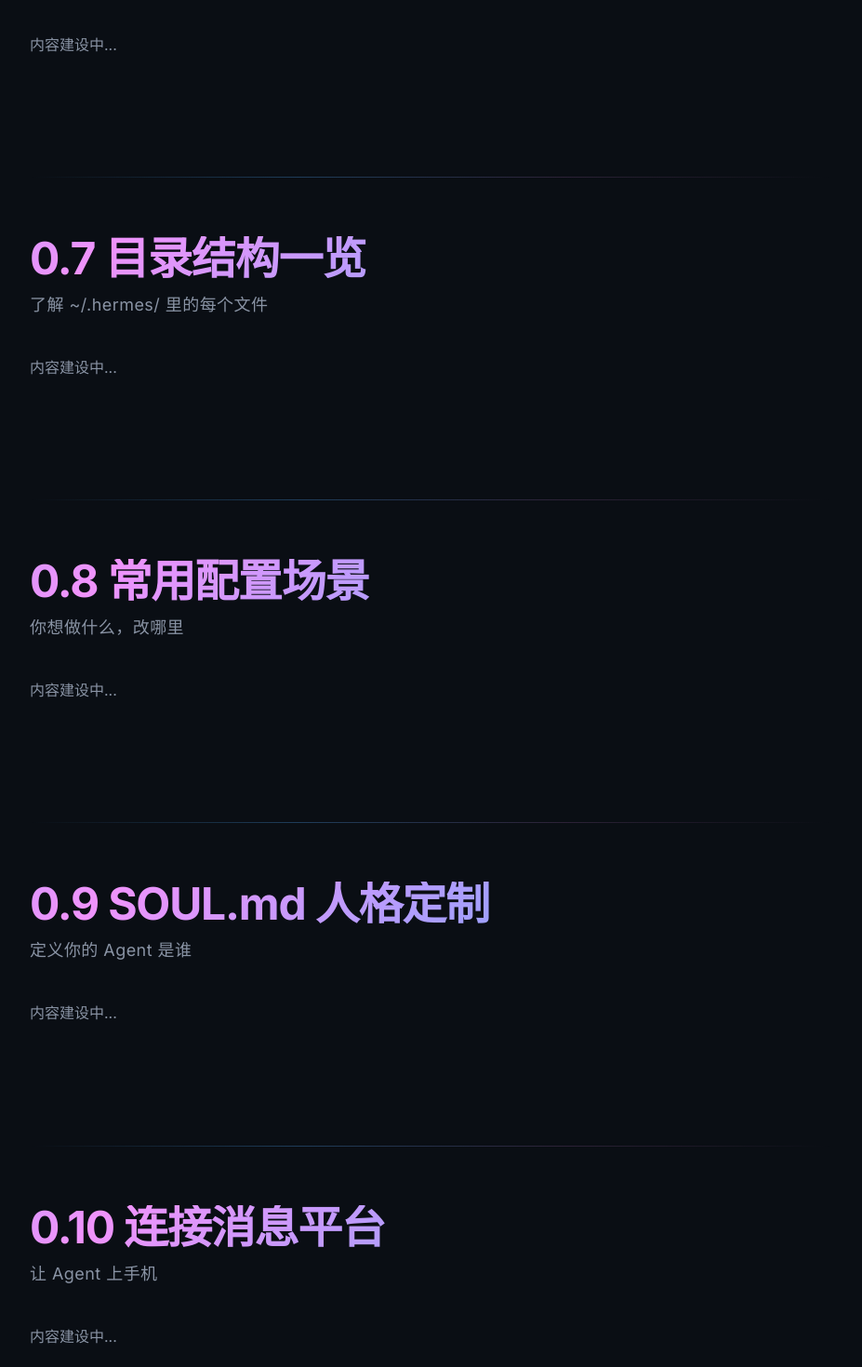
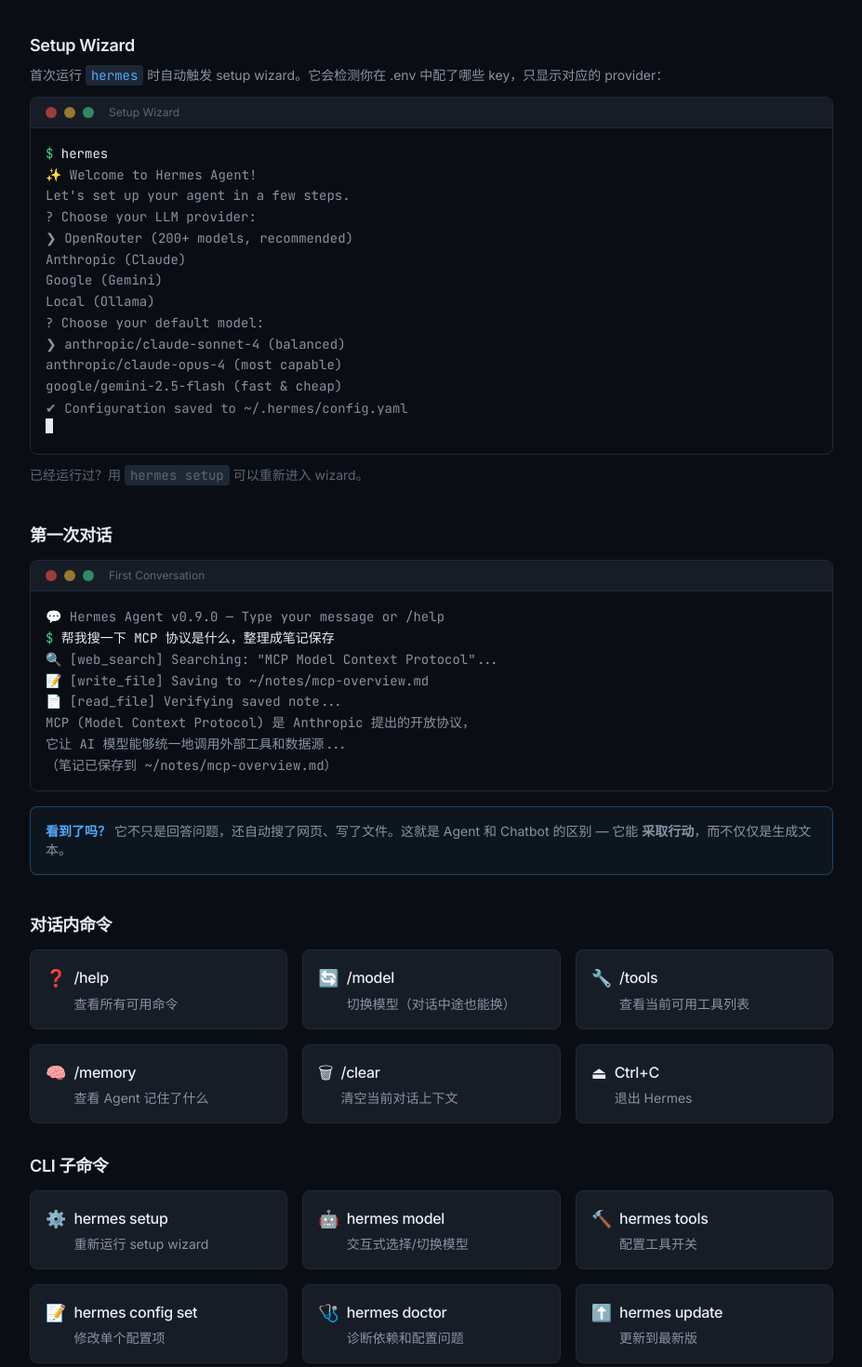
Before and after one commit to HelloiOS2014/my_hermes_study, a React (Vite) app: page / in a window 1280 px wide. Shown: the part 9000-10470 px from the top of the page at 93% size, without its empty margins (296-1223 px from the left). Built offline with nearby package versions, Linux system fonts and the light colour scheme.

Commit message:
feat(layer0): implement FirstConversation section with setup wizard demo

```diff
--- a/src/sections/layer0/FirstConversation.tsx
+++ b/src/sections/layer0/FirstConversation.tsx
@@ -1,11 +1,192 @@
 import { Section } from "../../components/layout/Section";
 import { TypewriterTitle } from "../../components/ui/TypewriterTitle";
+import { Terminal } from "../../components/ui/Terminal";
+import { CardGrid } from "../../components/ui/CardGrid";
+import { ExtendedReading } from "../../components/ui/ExtendedReading";
+
+const setupWizardLines = [
+  { type: "command" as const, text: "hermes" },
+  {
+    type: "output" as const,
+    text: "✨ Welcome to Hermes Agent!",
+    delay: 600,
+  },
+  {
+    type: "output" as const,
+    text: "   Let's set up your agent in a few steps.",
+    delay: 300,
+  },
+  { type: "output" as const, text: "", delay: 400 },
+  {
+    type: "output" as const,
+    text: "? Choose your LLM provider:",
+    delay: 500,
+  },
+  {
+    type: "output" as const,
+    text: "  ❯ OpenRouter (200+ models, recommended)",
+  },
+  { type: "output" as const, text: "    Anthropic (Claude)" },
+  { type: "output" as const, text: "    Google (Gemini)" },
+  { type: "output" as const, text: "    Local (Ollama)", delay: 800 },
+  { type: "output" as const, text: "", delay: 300 },
+  {
+    type: "output" as const,
+    text: "? Choose your default model:",
+    delay: 500,
+  },
+  {
+    type: "output" as const,
+    text: "  ❯ anthropic/claude-sonnet-4 (balanced)",
+  },
+  { type: "output" as const, text: "    anthropic/claude-opus-4 (most capable)" },
+  {
+    type: "output" as const,
+    text: "    google/gemini-2.5-flash (fast & cheap)",
+    delay: 800,
+  },
+  { type: "output" as const, text: "", delay: 300 },
+  {
+    type: "output" as const,
+    text: "✔ Configuration saved to ~/.hermes/config.yaml",
+    delay: 400,
+  },
+  {
+    type: "output" as const,
+    text: "✨ Setup complete! Type your first message below.",
+    delay: 400,
+  },
+];
+
+const firstChatLines = [
+  {
+    type: "output" as const,
+    text: "💬 Hermes Agent v0.9.0 — Type your message or /help",
+  },
+  { type: "output" as const, text: "" },
+  {
+    type: "command" as const,
+    text: "帮我搜一下 MCP 协议是什么，整理成笔记保存",
+    delay: 1000,
+  },
+  { type: "output" as const, text: "", delay: 600 },
+  {
+    type: "output" as const,
+    text: '🔍 [web_search] Searching: "MCP Model Context Protocol"...',
+    delay: 1200,
+  },
+  {
+    type: "output" as const,
+    text: "📝 [write_file] Saving to ~/notes/mcp-overview.md",
+    delay: 800,
+  },
+  {
+    type: "output" as const,
+    text: "📄 [read_file] Verifying saved note...",
+    delay: 600,
+  },
+  { type: "output" as const, text: "", delay: 400 },
+  {
+    type: "output" as const,
+    text: "MCP (Model Context Protocol) 是 Anthropic 提出的开放协议，",
+  },
+  {
+    type: "output" as const,
+    text: "它让 AI 模型能够统一地调用外部工具和数据源...",
+  },
+  { type: "output" as const, text: "（笔记已保存到 ~/notes/mcp-overview.md）" },
+];
+
+const slashCommands = [
+  { title: "/help", description: "查看所有可用命令", icon: "❓" },
+  { title: "/model", description: "切换模型（对话中途也能换）", icon: "🔄" },
+  { title: "/tools", description: "查看当前可用工具列表", icon: "🔧" },
+  { title: "/memory", description: "查看 Agent 记住了什么", icon: "🧠" },
+  { title: "/clear", description: "清空当前对话上下文", icon: "🗑" },
+  { title: "Ctrl+C", description: "退出 Hermes", icon: "⏏" },
+];
+
+const cliCommands = [
+  { title: "hermes setup", description: "重新运行 setup wizard", icon: "⚙️" },
+  { title: "hermes model", description: "交互式选择/切换模型", icon: "🤖" },
+  { title: "hermes tools", description: "配置工具开关", icon: "🔨" },
+  {
+    title: "hermes config set",
+    description: "修改单个配置项",
+    icon: "📝",
+  },
+  { title: "hermes doctor", description: "诊断依赖和配置问题", icon: "🩺" },
+  { title: "hermes update", description: "更新到最新版", icon: "⬆️" },
+  {
+    title: "hermes gateway setup",
+    description: "配置消息平台（见 0.10）",
+    icon: "📱",
+  },
+];
 
 export function FirstConversation() {
   return (
     <Section id="first-conversation">
-      <TypewriterTitle text="0.6 首次启动 & 第一次对话" subtitle="敲下第一个回车" />
-      <p className="text-text-secondary">内容建设中...</p>
+      <TypewriterTitle
+        text="0.6 首次启动 & 第一次对话"
+        subtitle="敲下第一个回车"
+      />
+
+      {/* Setup Wizard */}
+      <h3 className="text-lg font-semibold">Setup Wizard</h3>
+      <p className="mt-2 text-sm text-text-secondary">
+        首次运行{" "}
+        <code className="rounded bg-bg-elevated px-1.5 py-0.5 font-mono text-accent">
+          hermes
+        </code>{" "}
+        时自动触发 setup wizard。它会检测你在 .env 中配了哪些
+        key，只显示对应的 provider：
+      </p>
+      <div className="mt-3">
+        <Terminal title="Setup Wizard" lines={setupWizardLines} />
+      </div>
+      <p className="mt-3 text-sm text-text-muted">
+        已经运行过？用{" "}
+        <code className="rounded bg-bg-elevated px-1.5 py-0.5 font-mono">
+          hermes setup
+        </code>{" "}
+        可以重新进入 wizard。
+      </p>
+
+      {/* First conversation */}
+      <h3 className="mt-10 text-lg font-semibold">第一次对话</h3>
+      <div className="mt-3">
+        <Terminal title="First Conversation" lines={firstChatLines} />
+      </div>
+      <div className="mt-4 rounded-lg border border-accent/30 bg-accent/5 p-4">
+        <p className="text-sm text-text-secondary">
+          <strong className="text-accent">看到了吗？</strong> 它不只是回答问题，还自动搜了网页、写了文件。这就是
+          Agent 和 Chatbot 的区别 — 它能{" "}
+          <strong>采取行动</strong>，而不仅仅是生成文本。
+        </p>
+      </div>
+
+      {/* Slash commands */}
+      <h3 className="mt-10 text-lg font-semibold">对话内命令</h3>
+      <div className="mt-3">
+        <CardGrid cards={slashCommands} columns={3} />
+      </div>
+
+      {/* CLI commands */}
+      <h3 className="mt-8 text-lg font-semibold">CLI 子命令</h3>
+      <div className="mt-3">
+        <CardGrid cards={cliCommands} columns={3} />
+      </div>
+
+      <ExtendedReading
+        links={[
+          {
+            title: "Hermes Agent 官方文档",
+            url: "https://hermes-agent.nousresearch.com/docs/",
+            source: "Official Docs",
+          },
+        ]}
+      />
     </Section>
   );
 }
```
